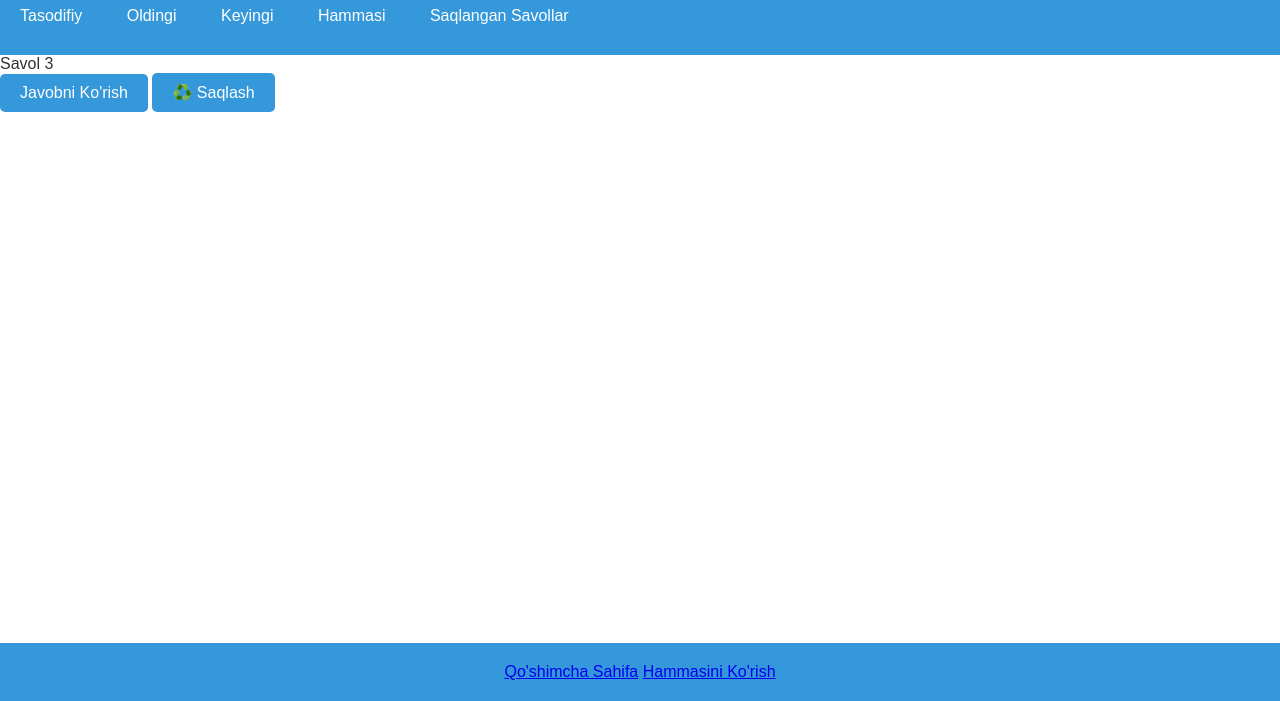
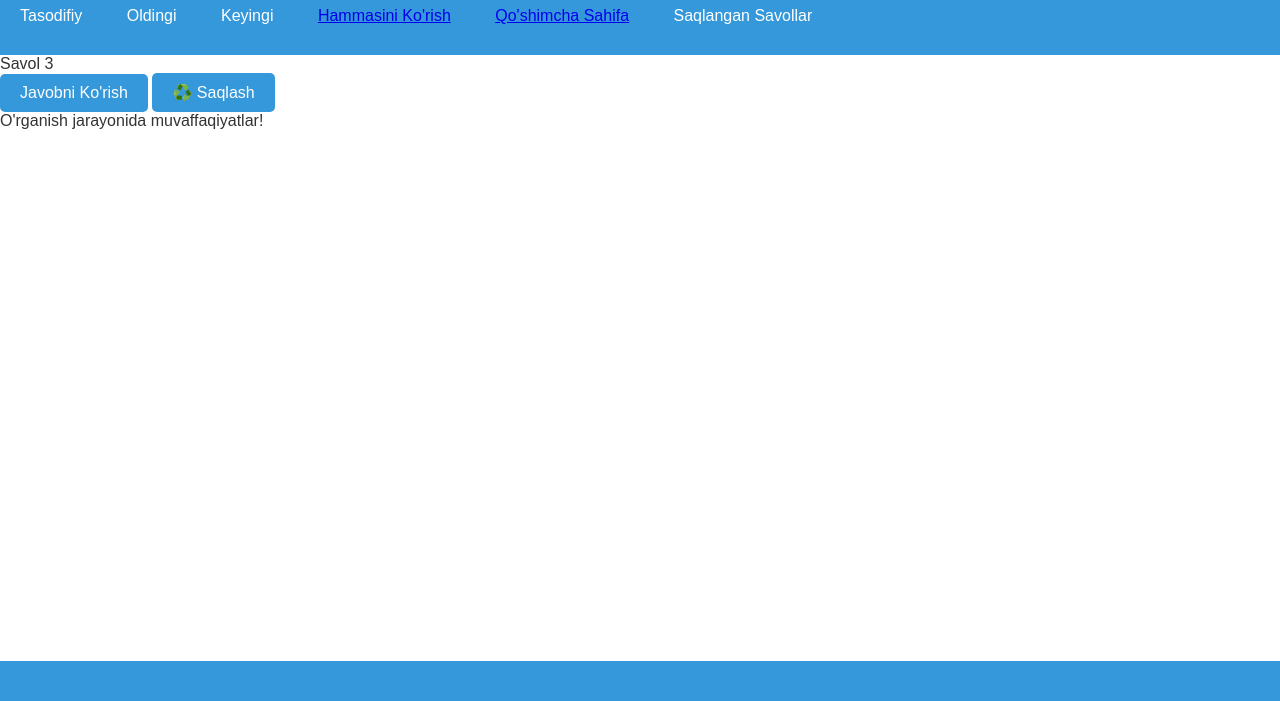
Before and after one commit to Sessiya/2000, a plain HTML site: page index.html in a window 1280 px wide. Shown: the part 99-800 px from the top of the page. Drawn offline with Linux system fonts and the light colour scheme.

Commit message:
Update index.html

```diff
--- a/index.html
+++ b/index.html
@@ -14,7 +14,8 @@
       <button id="random-mode">Tasodifiy</button>
       <button id="prev-ticket">Oldingi</button>
       <button id="next-ticket">Keyingi</button>
-      <button id="all-mode">Hammasi</button>
+      <button><a href="all/all.html">Hammasini Ko'rish</a></button>
+      <button><a href="additional/additional.html">Qo'shimcha Sahifa</a></button>
       <button id="show-saved-questions">Saqlangan Savollar</button>
     </nav>
   </header>
@@ -33,10 +34,10 @@
   </main>
 
   <footer>
-    <a href="additional/additional.html">Qo'shimcha Sahifa</a>
-    <a href="all/all.html">Hammasini Ko'rish</a> <!-- Yangi havola -->
+
+     <!-- Yangi havola -->
   </footer>
-
+O'rganish jarayonida muvaffaqiyatlar!
   <script src="bilet.js"></script>
   <script src="script.js"></script>
 </body>
```
